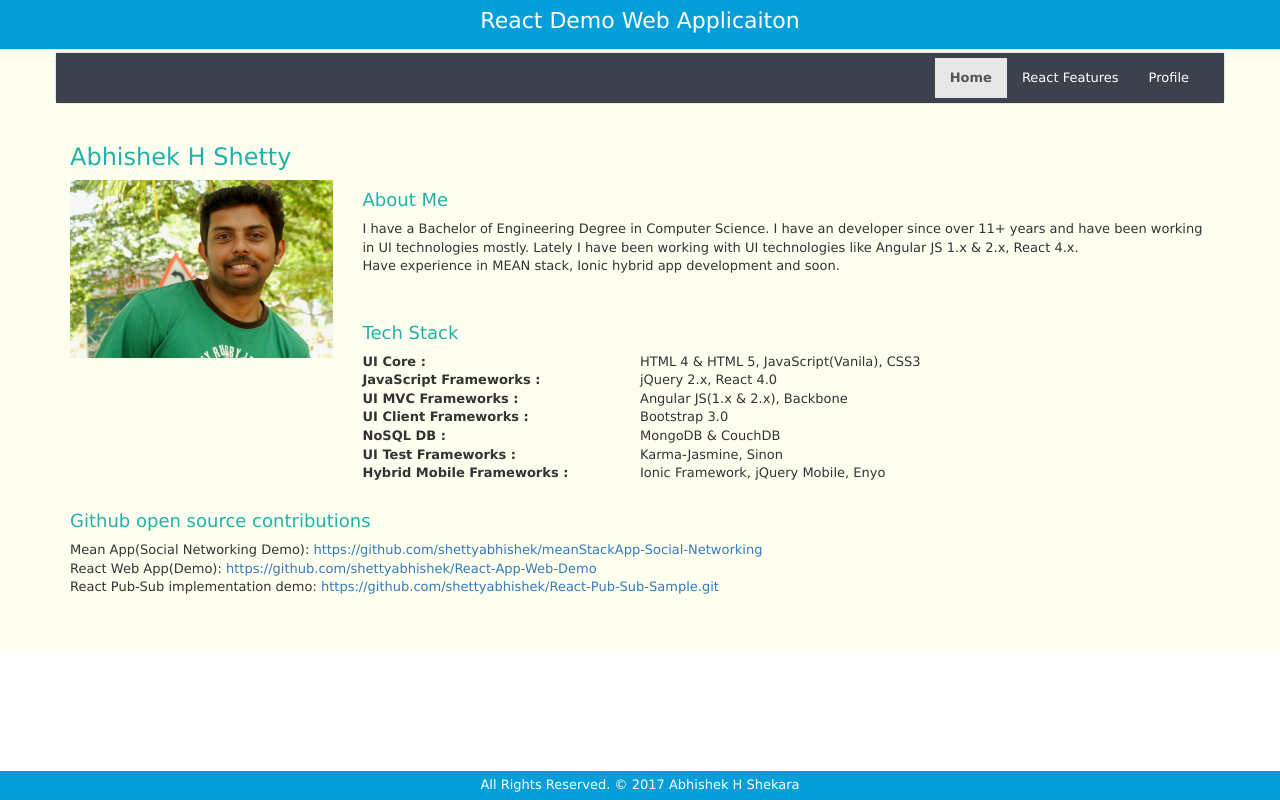
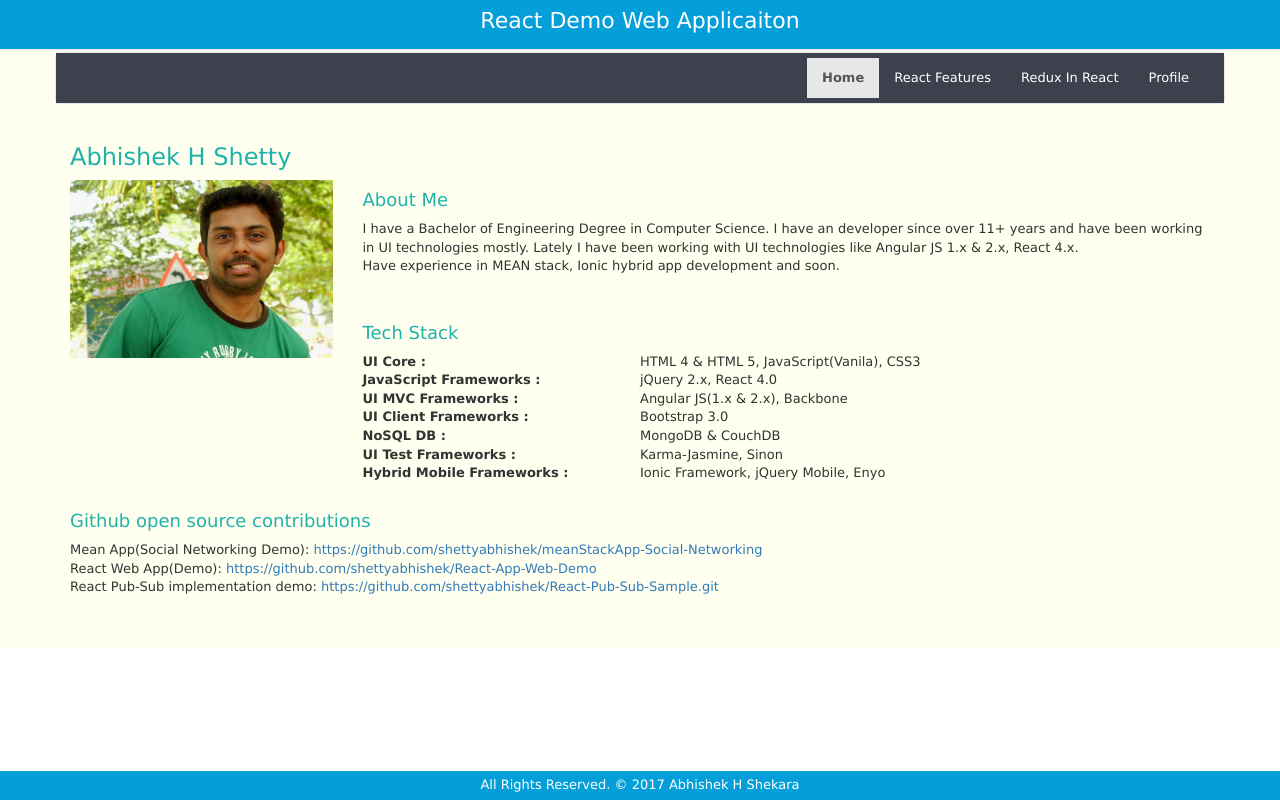
Before and after one commit to shettyabhishek/React-App-Web-Demo, a React (Create React App) app: page /profile in a window 1280 px wide. Built offline with nearby package versions, Linux system fonts and the light colour scheme.

Commit message:
Changes for integrating the Redux into React.

```diff
--- a/src/js/components/mainContentComp.js
+++ b/src/js/components/mainContentComp.js
@@ -46,6 +46,9 @@ class ContentComp extends Component{
                                     <Link to="rctFtrs">React Features</Link>
                                 </li>
                                 <li className={this.state.selectedTabNum === 3? "active":""} onClick={(event) => {this.updateScreen({tabNum:3})}}>
+                                    <Link to="rdxRcts">Redux In React</Link>
+                                </li>
+                                <li className={this.state.selectedTabNum === 4? "active":""} onClick={(event) => {this.updateScreen({tabNum:4})}}>
                                     <Link to="profile">Profile</Link>
                                 </li>
                             </ul>
```
